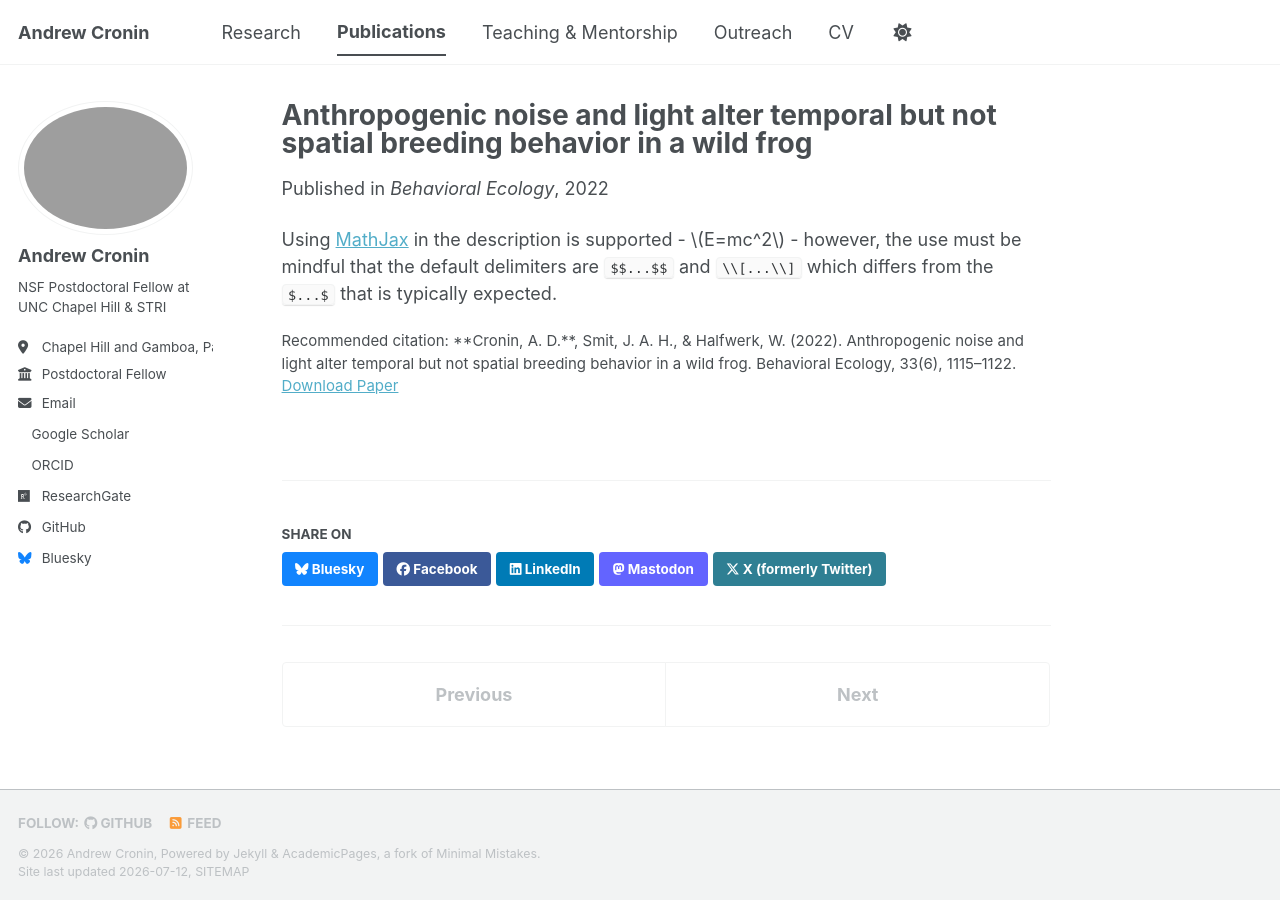
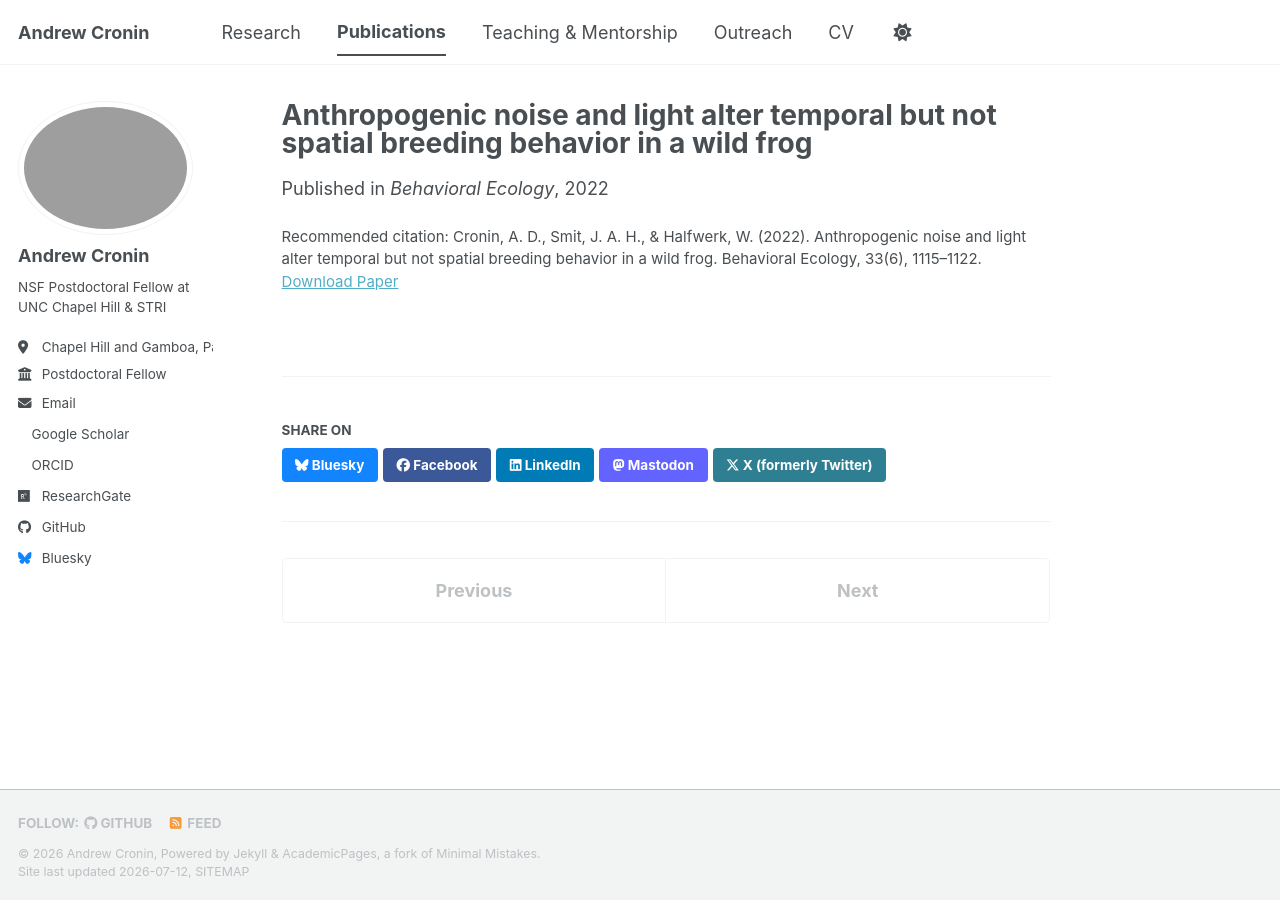
Before and after one commit to andrewdcronin/andrewdcronin.github.io, a Jekyll site: the page built from _publications/2025-06-08-paper-title-number-5.md, in a window 1280 px wide. Built offline with Jekyll 4.4.1, drawn with Linux system fonts in a browser that asks for light colours; a style sheet for code colours, icons or effects is not loaded.

Commit message:
Fix citation formatting in paper entry
Updated citation formatting in paper metadata.

```diff
--- a/_publications/2025-06-08-paper-title-number-5.md
+++ b/_publications/2025-06-08-paper-title-number-5.md
@@ -5,7 +5,5 @@ category: manuscripts
 date: 2022-11-31
 venue: 'Behavioral Ecology'
 paperurl: 'https://doi.org/10.1093/beheco/arac077'
-citation: '**Cronin, A. D.**, Smit, J. A. H., & Halfwerk, W. (2022). Anthropogenic noise and light alter temporal but not spatial breeding behavior in a wild frog. Behavioral Ecology, 33(6), 1115–1122.'
+citation: '</strong>Cronin, A. D.</strong>, Smit, J. A. H., & Halfwerk, W. (2022). Anthropogenic noise and light alter temporal but not spatial breeding behavior in a wild frog. Behavioral Ecology, 33(6), 1115–1122.'
 ---
-
-Using [MathJax](https://www.mathjax.org/) in the description is supported - $$E=mc^2$$ - however, the use must be mindful that the default delimiters are `$$...$$` and `\\[...\\]` which differs from the `$...$` that is typically expected.
```
